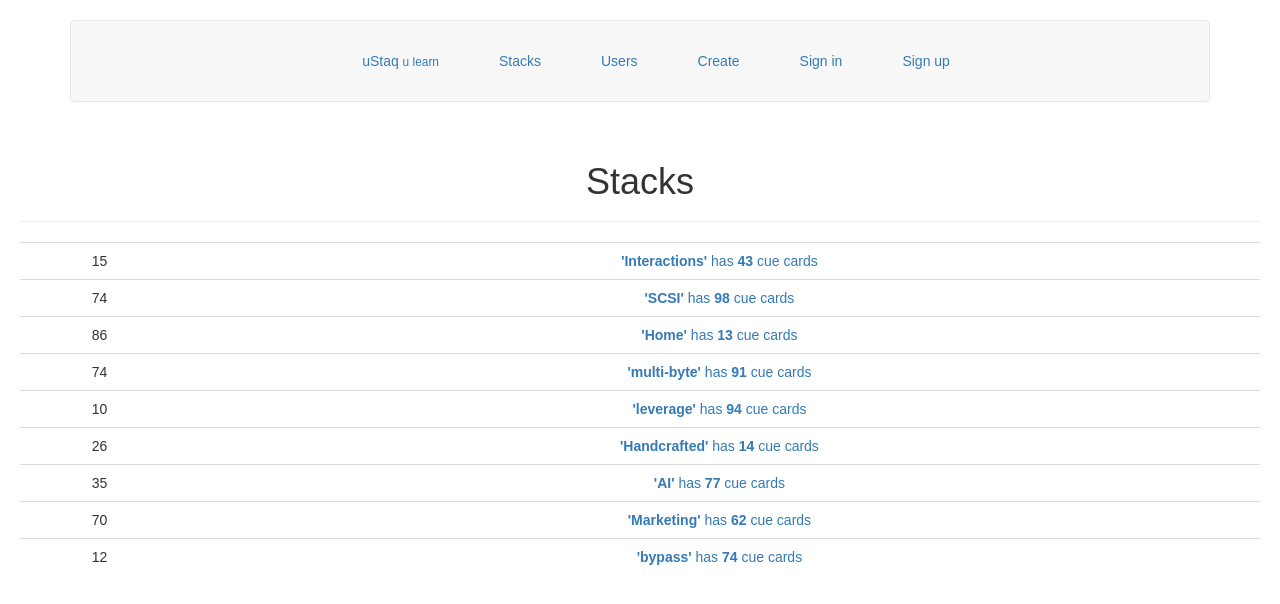
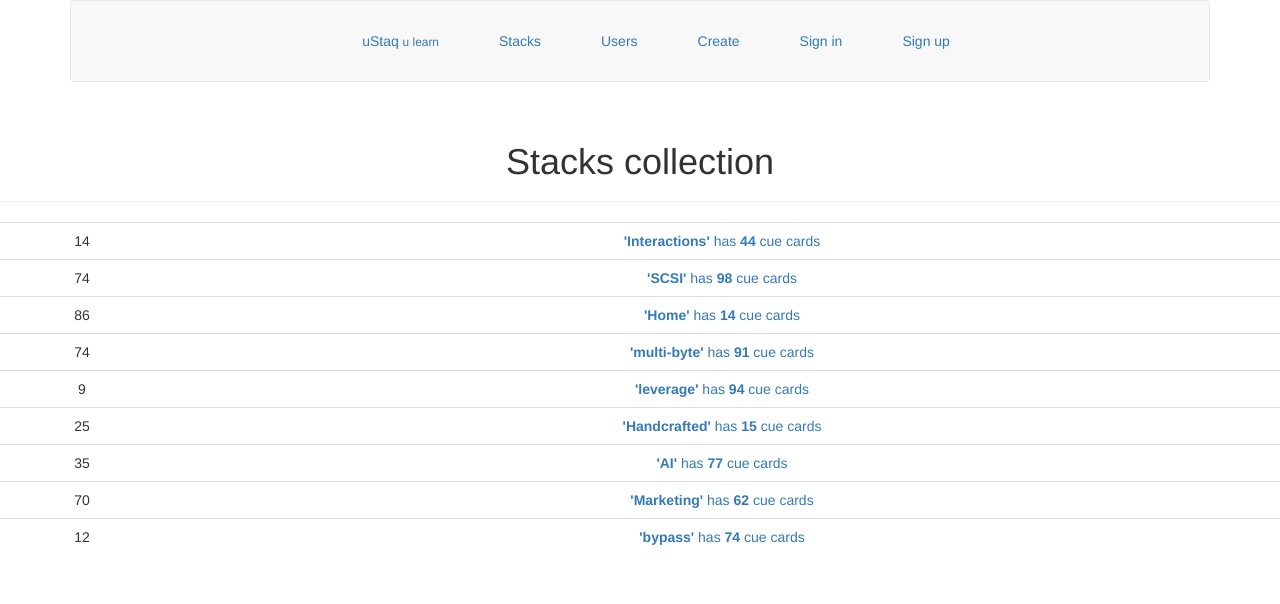
Before and after one commit to quhairfoir/uStaq-client, a React (Create React App) app: page /stacks in a window 1280 px wide. Shown: the top 604 px of the page. Built offline with nearby package versions, Linux system fonts and the light colour scheme.

Commit message:
Different modal windows pop up when clicking at different stacks. CardScroller has a bug: it does not scroll yet

```diff
--- a/src/components/App.jsx
+++ b/src/components/App.jsx
@@ -17,46 +17,46 @@ import faker from 'faker'
 // import react router
 import {Route, Switch} from 'react-router-dom'
 
-class App extends React.Component {
+class App extends Component {
   constructor(props) {
     super(props)
     this.state = {
       stacks: [
         {
-          id: faker.random.number({ min: 2, max: 100 }),
+          id: faker.random.number({ min: 1, max: 100 }),
           name: faker.random.word(),
           description: faker.random.words(),
-          quantity: faker.random.number({ min: 1, max: 100 }),
+          quantity: faker.random.number({ min: 2, max: 100 }),
         },
         {
-          id: faker.random.number({ min: 2, max: 100 }),
+          id: faker.random.number({ min: 1, max: 100 }),
           name: faker.random.word(),
           description: faker.random.words(),
-          quantity: faker.random.number({ min: 1, max: 100 }),
+          quantity: faker.random.number({ min: 2, max: 100 }),
         },
         {
-          id: faker.random.number({ min: 2, max: 100 }),
+          id: faker.random.number({ min: 1, max: 100 }),
           name: faker.random.word(),
           description: faker.random.words(),
-          quantity: faker.random.number({ min: 1, max: 100 }),
+          quantity: faker.random.number({ min: 2, max: 100 }),
         },
         {
-          id: faker.random.number({ min: 2, max: 100 }),
+          id: faker.random.number({ min: 1, max: 100 }),
           name: faker.random.word(),
           description: faker.random.words(),
-          quantity: faker.random.number({ min: 1, max: 100 }),
+          quantity: faker.random.number({ min: 2, max: 100 }),
         },
         {
-          id: faker.random.number({ min: 2, max: 100 }),
+          id: faker.random.number({ min: 1, max: 100 }),
           name: faker.random.word(),
           description: faker.random.words(),
-          quantity: faker.random.number({ min: 1, max: 100 }),
+          quantity: faker.random.number({ min: 2, max: 100 }),
         },
         {
-          id: faker.random.number({ min: 2, max: 100 }),
+          id: faker.random.number({ min: 1, max: 100 }),
           name: faker.random.word(),
           description: faker.random.words(),
-          quantity: faker.random.number({ min: 1, max: 100 }),
+          quantity: faker.random.number({ min: 2, max: 100 }),
         },
         {
           id: faker.random.number({ min: 2, max: 100 }),
@@ -90,7 +90,7 @@ class App extends React.Component {
         <TopNav />
         <Switch>
           <Route exact path="/" render={Main} />
-          <Route path="/stacks" render={({staticContext, ...props }) => <Stacks {...props} stacks={this.state.stacks} />}/>
+          <Route path="/stacks" render={({staticcontext, ...props }) => <Stacks {...props} stacks={this.state.stacks} />}/>
           <Route path="/users" component={Users} />
           <Route path="/create" component={Create} />
           <Route path="/sign-in" component={SignIn} />
--- a/src/components/Card.jsx
+++ b/src/components/Card.jsx
@@ -2,8 +2,10 @@ import React, { Component } from 'react';
 import {Redirect} from 'react-router-dom'
 import {Button, Modal} from 'react-bootstrap'
 
+
 // Client-side model
 import Resource from '../models/resource'
+import CardScroll from './CardScroll'
 const StackStore = Resource('stacks')
 
 
@@ -18,20 +20,22 @@ class Card extends Component {
       // stackId: (this.props.match.params.id || null),
       stackId: this.props.location.pathname.split("/")[2] || null,
       stack: {},
-      show: false,
+      show: 'false',
       redirect: '/stacks'
     };
   }
 
   handleShow() {
-    this.setState({ show: true });
+    this.setState({ show: 'true' });
   }
 
-  handleHide = event => {
-    this.setState({ show: false });
+  handleHide(){
+    this.setState({ show: 'false' });
   }
 
-  showCard() {
+
+render() {
+  const showCard = () => {
     console.log("Props here: ", this.props);
     console.log("stackId here: ", this.state.stackId);
       let item = this.props.stacks.find(target => target.id == this.state.stackId)
@@ -41,35 +45,23 @@ class Card extends Component {
       } else {
         return (
 
-        <div
-          {...this.props}
-          className="dialog-modal"
-          show={this.state.show}
-          onKeyDown={this.handleHide}
-          >
-          <Modal.Dialog>
-            <Modal.Header closeButton>
-              <Modal.Title>Modal title</Modal.Title>
-            </Modal.Header>
+        <div>
 
-            <Modal.Body>{item.description}</Modal.Body>
 
-            <Modal.Footer>
-              <Button onClick={this.close}>Close</Button>
-            </Modal.Footer>
-          </Modal.Dialog>
+
+          {item.description}
+          <CardScroll />
 
         </div>
 
       )
   }
 }
-
-render() {
   return (
 
     <div>
-      {this.showCard()}
+      {showCard()}
+
     </div>
   )
 }
--- /dev/null
+++ b/src/components/CardScroll.jsx
@@ -0,0 +1,107 @@
+import React, { Component } from 'react';
+import {
+  Carousel,
+  CarouselItem,
+  CarouselControl,
+  CarouselIndicators,
+  CarouselCaption
+} from 'reactstrap';
+
+const items = [
+  {
+    id: 1,
+    altText: 'Slide 1',
+    caption: 'Slide 1'
+  },
+  {
+    id: 2,
+    altText: 'Slide 2',
+    caption: 'Slide 2'
+  },
+  {
+    id: 3,
+    altText: 'Slide 3',
+    caption: 'Slide 3'
+  }
+];
+
+class CardScroll extends Component {
+  constructor(props) {
+    super(props);
+    this.state = { activeIndex: 0 };
+    this.next = this.next.bind(this);
+    this.previous = this.previous.bind(this);
+    this.goToIndex = this.goToIndex.bind(this);
+    this.onExiting = this.onExiting.bind(this);
+    this.onExited = this.onExited.bind(this);
+  }
+
+  onExiting() {
+    this.animating = true;
+  }
+
+  onExited() {
+    this.animating = false;
+  }
+
+  next() {
+    if (this.animating) return;
+    const nextIndex = this.state.activeIndex === items.length - 1 ? 0 : this.state.activeIndex + 1;
+    this.setState({ activeIndex: nextIndex });
+  }
+
+  previous() {
+    if (this.animating) return;
+    const nextIndex = this.state.activeIndex === 0 ? items.length - 1 : this.state.activeIndex - 1;
+    this.setState({ activeIndex: nextIndex });
+  }
+
+  goToIndex(newIndex) {
+    if (this.animating) return;
+    this.setState({ activeIndex: newIndex });
+  }
+
+  render() {
+    const { activeIndex } = this.state;
+
+    const slides = items.map((item) => {
+      return (
+        <CarouselItem
+          className="custom-tag"
+          tag="div"
+          key={item.id}
+          onExiting={this.onExiting}
+          onExited={this.onExited}
+        >
+          <CarouselCaption className="text-danger" captionText={item.caption} captionHeader={item.caption} />
+        </CarouselItem>
+      );
+    });
+
+    return (
+      <div>
+        <style>
+          {
+            `.custom-tag {
+                max-width: 100%;
+                height: 500px;
+                background: black;
+              }`
+          }
+        </style>
+        <Carousel
+          activeIndex={activeIndex}
+          next={this.next}
+          previous={this.previous}
+        >
+          <CarouselIndicators items={items} activeIndex={activeIndex} onClickHandler={this.goToIndex} />
+          {slides}
+          <CarouselControl direction="prev" directionText="Previous" onClickHandler={this.previous} />
+          <CarouselControl direction="next" directionText="Next" onClickHandler={this.next} />
+        </Carousel>
+      </div>
+    );
+  }
+}
+
+export default CardScroll;
--- a/src/components/Stacks.jsx
+++ b/src/components/Stacks.jsx
@@ -12,29 +12,11 @@ const StackStore = Resource('stacks')
 
 
 const Stacks = (props) => (
-  // constructor(props) {
-  //   super(props)
-  //   this.state = {
-  //     stacks: [],
-  //     selectedStack: {},
-  //     showDetails: false,
-  //     errors: null
-  //   }
-  // }
-
-  // componentWillMount() {
-  //   StackStore.findAll() // StackStore does the API fetching!
-  //   .then((result) => this.setState({stacks: result.data, errors: null}))
-  //   .catch((errors) => this.setState({errors: errors}))
-  // }
-
-  // render() {
-  //   return (
   <Row>
     <Col xs={12}>
 
       <PageHeader>
-            Stacks
+        Stacks collection
       </PageHeader>
 
       <Table>
@@ -61,7 +43,5 @@ const Stacks = (props) => (
     </Col>
   </Row>
 )
-//   }
-// )
 
 export default Stacks
--- a/src/index.js
+++ b/src/index.js
@@ -9,6 +9,7 @@ import Popper from 'popper.js';
 // import 'bootstrap/dist/js/bootstrap.bundle.min';
 
 import bootstrap from 'bootstrap'
+import 'bootstrap/dist/css/bootstrap.min.css';
 
 ReactDOM.render(
   <BrowserRouter>
```
Lines whose indentation alone changed are shown as unchanged.
